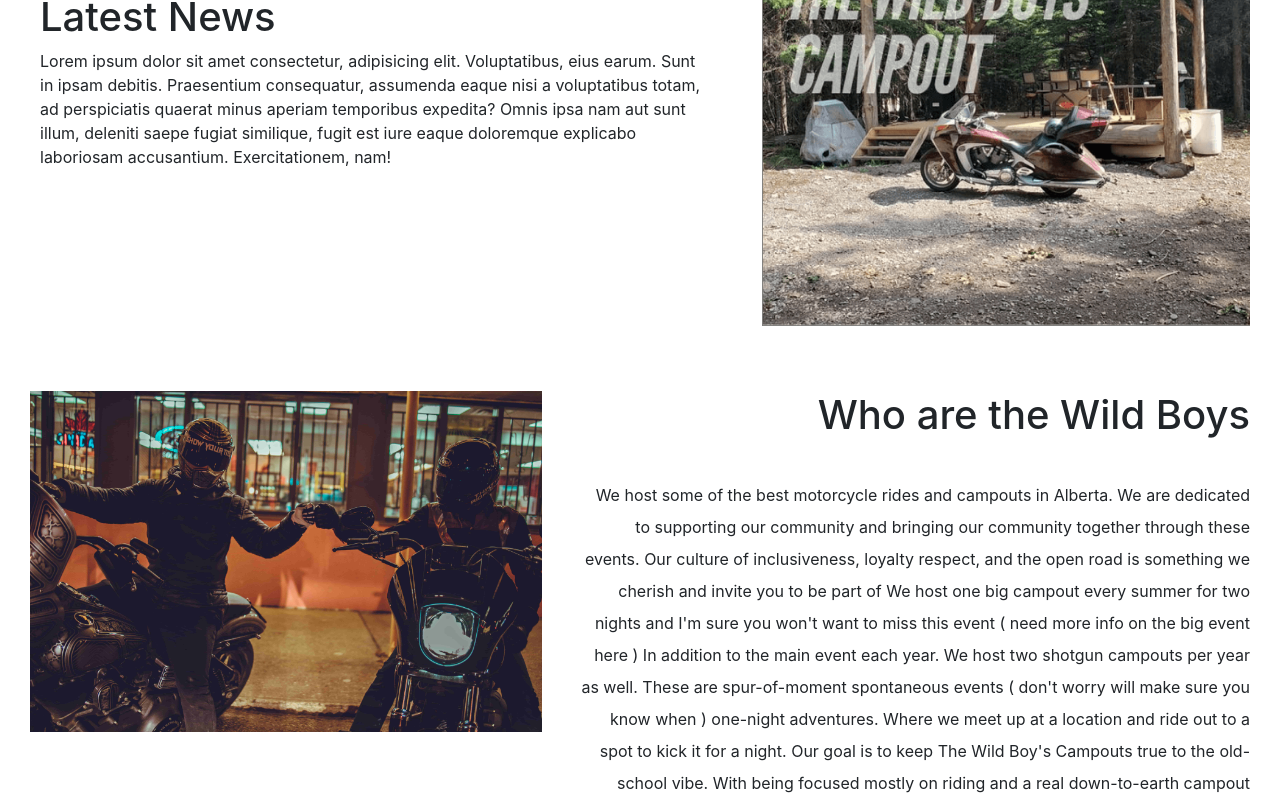
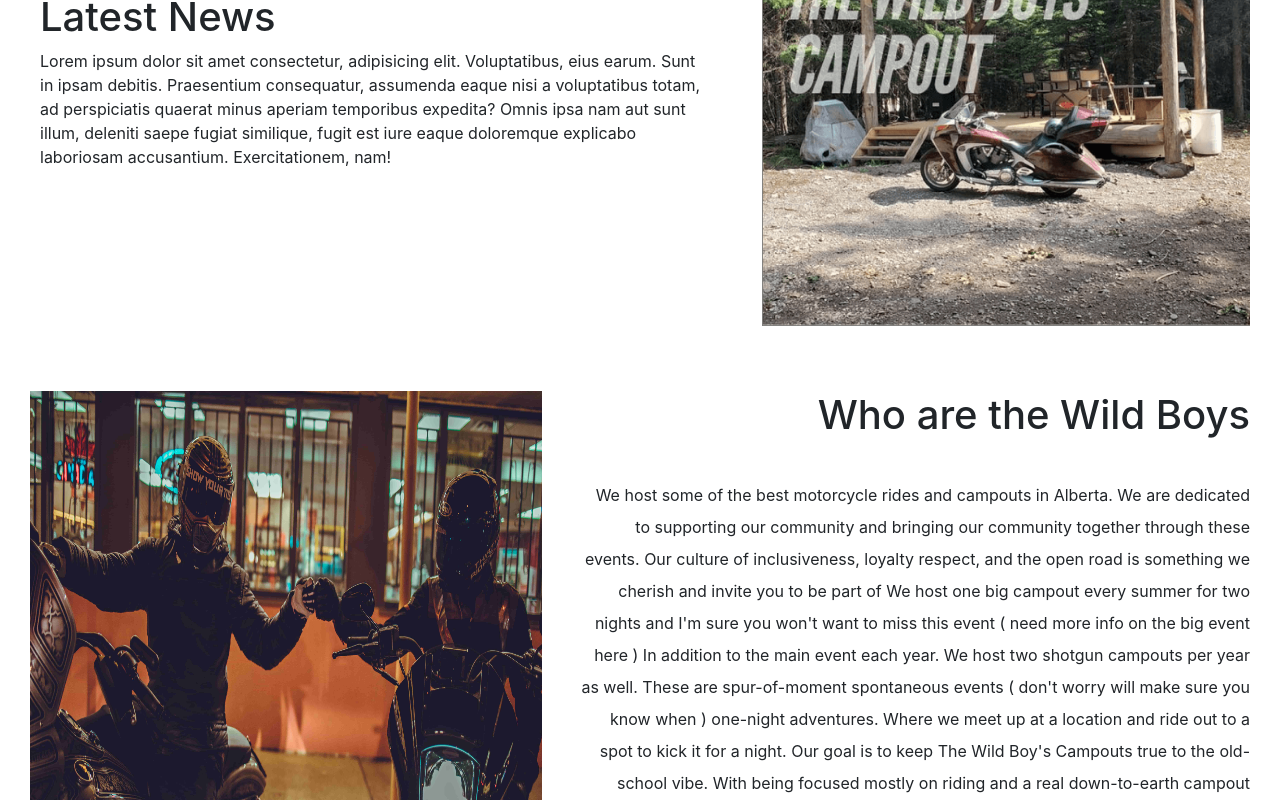
Before and after one commit to ajanes780/wildboyscampoutwebsite, a React (Create React App) app: page / in a window 1280 px wide. Shown: the part 749-1549 px from the top of the page. Built offline with nearby package versions, Linux system fonts and the light colour scheme.

Commit message:
fix margins

```diff
--- a/src/components/newComponentLeft/newsComponentLeftStyle.scss
+++ b/src/components/newComponentLeft/newsComponentLeftStyle.scss
@@ -21,7 +21,7 @@
 .news-image-left {
   flex-direction: column;
   width: 40vw;
-  height: 100%;
+  // height: 100%;
 }
 
 @media (max-width: 768px) {
```
